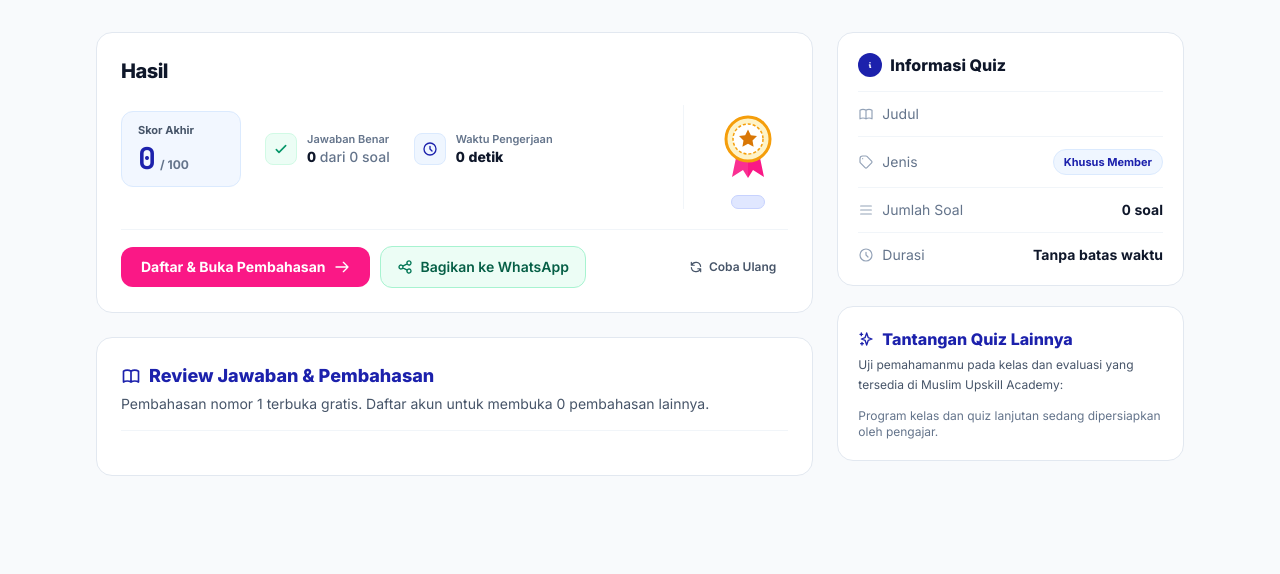
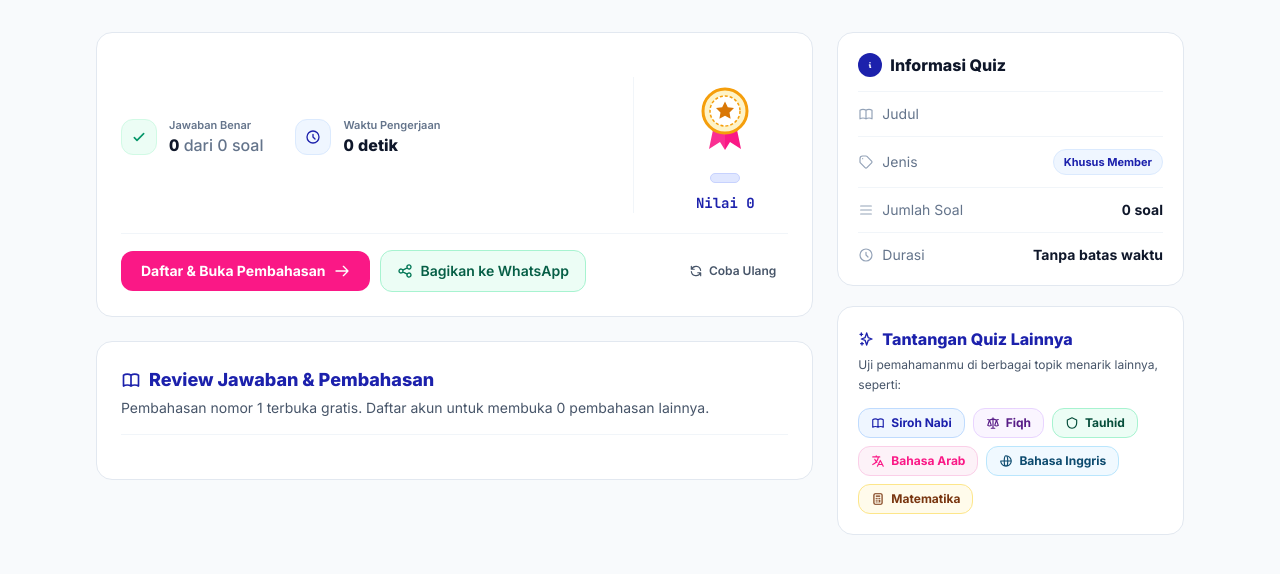
Before and after one commit to NurAkbarr/Upskill-By-Matla, a CodeIgniter 4 app: the page made by app/Views/trial_quiz/result.php in a window 1280 px wide. Shown: the part 65-639 px from the top of the page. Run offline with PHP 8.4 and a stand-in for CodeIgniter, Linux system fonts and the light colour scheme; the template is opened without the code that fills it, so the values that code supplies are empty; some libraries are stand-ins or nearby versions.

Commit message:
refactor(trial-quiz): Terapkan skala predikat HSI, nilai di bawah predikat, garis vertikal soal, deskripsi quiz & topik statis

```diff
--- a/app/Views/trial_quiz/result.php
+++ b/app/Views/trial_quiz/result.php
@@ -171,7 +171,7 @@
                     <!-- Header Judul + Badge -->
                     <div class="flex flex-wrap items-center gap-2.5">
                         <h1 class="text-lg sm:text-xl font-extrabold text-slate-900 tracking-tight">
-                            Hasil <?= esc($quiz['title']) ?>
+                            <?= esc($quiz['title']) ?>
                         </h1>
                         <?php if ($isTrialQuiz && ! $is_logged_in): ?>
                             <span class="inline-flex items-center px-2.5 py-0.5 rounded-full text-[11px] font-bold bg-pink-50 text-upskill-pink border border-pink-100">
@@ -180,45 +180,36 @@
                         <?php endif; ?>
                     </div>
 
-                    <!-- Isi Utama: Metrik Kiri + Medali Predikat Kanan -->
+                    <!-- Isi Utama: Metrik Kiri + Medali Predikat & Nilai Kanan -->
                     <div class="flex flex-col sm:flex-row sm:items-center justify-between gap-6">
                         <div class="space-y-4 flex-1 min-w-0">
-                            <!-- 3 Metrik Kompak -->
-                            <div class="flex flex-wrap items-center gap-4 sm:gap-6">
-                                <!-- Blok Skor Akhir -->
-                                <div class="bg-blue-50/80 border border-blue-100 rounded-xl px-4 py-2.5 min-w-[120px]">
-                                    <span class="text-[11px] font-bold text-slate-600 block">Skor Akhir</span>
-                                    <div class="flex items-baseline gap-1 mt-0.5">
-                                        <span class="text-3xl font-extrabold text-upskill-darkblue font-mono tabular-nums"><?= $scoreInt ?></span>
-                                        <span class="text-xs font-bold text-slate-500">/ 100</span>
-                                    </div>
-                                </div>
-
+                            <!-- 2 Metrik Kompak (Nilai dipindahkan ke bawah predikat di kanan) -->
+                            <div class="flex flex-wrap items-center gap-5 sm:gap-8">
                                 <!-- Jawaban Benar -->
-                                <div class="flex items-center gap-2.5">
-                                    <span class="w-8 h-8 rounded-lg bg-emerald-50 border border-emerald-100 text-emerald-600 flex items-center justify-center shrink-0">
+                                <div class="flex items-center gap-3">
+                                    <span class="w-9 h-9 rounded-xl bg-emerald-50 border border-emerald-100 text-emerald-600 flex items-center justify-center shrink-0">
                                         <svg class="w-4 h-4" fill="none" stroke="currentColor" viewBox="0 0 24 24">
                                             <path stroke-linecap="round" stroke-linejoin="round" stroke-width="2.4" d="M5 13l4 4L19 7"/>
                                         </svg>
                                     </span>
                                     <div>
                                         <span class="text-[11px] font-semibold text-slate-500 block">Jawaban Benar</span>
-                                        <p class="text-sm font-extrabold text-slate-900 tabular-nums">
+                                        <p class="text-sm sm:text-base font-extrabold text-slate-900 tabular-nums">
                                             <?= $correctCount ?> <span class="font-medium text-slate-500">dari <?= $totalQuestions ?> soal</span>
                                         </p>
                                     </div>
                                 </div>
 
                                 <!-- Waktu Pengerjaan -->
-                                <div class="flex items-center gap-2.5">
-                                    <span class="w-8 h-8 rounded-lg bg-blue-50 border border-blue-100 text-upskill-darkblue flex items-center justify-center shrink-0">
+                                <div class="flex items-center gap-3">
+                                    <span class="w-9 h-9 rounded-xl bg-blue-50 border border-blue-100 text-upskill-darkblue flex items-center justify-center shrink-0">
                                         <svg class="w-4 h-4" fill="none" stroke="currentColor" viewBox="0 0 24 24">
                                             <path stroke-linecap="round" stroke-linejoin="round" stroke-width="2" d="M12 8v4l3 3m6-3a9 9 0 11-18 0 9 9 0 0118 0z"/>
                                         </svg>
                                     </span>
                                     <div>
                                         <span class="text-[11px] font-semibold text-slate-500 block">Waktu Pengerjaan</span>
-                                        <p class="text-sm font-extrabold text-slate-900 tabular-nums"><?= esc($durationLabel) ?></p>
+                                        <p class="text-sm sm:text-base font-extrabold text-slate-900 tabular-nums"><?= esc($durationLabel) ?></p>
                                     </div>
                                 </div>
                             </div>
@@ -228,8 +219,8 @@
                             </p>
                         </div>
 
-                        <!-- Medali & Label Predikat (Mumtaz / Jayyid Jiddan / Jayyid / Maqbul) -->
-                        <div class="flex sm:flex-col items-center justify-center gap-3 sm:gap-2.5 pt-4 sm:pt-0 border-t sm:border-t-0 sm:border-l border-slate-100 sm:pl-6 shrink-0">
+                        <!-- Medali, Label Predikat & Nilai di Bawahnya -->
+                        <div class="flex sm:flex-col items-center justify-center gap-3 sm:gap-2 pt-4 sm:pt-0 border-t sm:border-t-0 sm:border-l border-slate-100 sm:pl-7 shrink-0 min-w-[155px]">
                             <svg class="w-16 h-16 sm:w-20 sm:h-20 shrink-0" viewBox="0 0 80 80" fill="none" aria-hidden="true">
                                 <!-- Pita Medali -->
                                 <path d="M29 48L24 72L35 65L40 73V49H29Z" fill="<?= $medalColors['ribbon'] ?>" opacity="0.9"/>
@@ -241,9 +232,14 @@
                                 <path d="M40 24.5L42.8 30.2L49 31.1L44.5 35.5L45.6 41.7L40 38.7L34.4 41.7L35.5 35.5L31 31.1L37.2 30.2L40 24.5Z" fill="<?= $medalColors['star'] ?>"/>
                             </svg>
 
-                            <span class="inline-flex items-center justify-center px-4 py-1.5 rounded-xl text-sm font-extrabold border <?= $predicatePill ?> whitespace-nowrap">
+                            <div class="text-left sm:text-center space-y-1">
+                                <span class="inline-flex items-center justify-center px-3.5 py-1 rounded-xl text-sm font-extrabold border <?= $predicatePill ?> whitespace-nowrap">
                                     <?= esc($predicate['label']) ?>
                                 </span>
+                                <p class="text-sm font-extrabold text-upskill-darkblue font-mono tabular-nums">
+                                    Nilai <?= $scoreInt ?>
+                                </p>
+                            </div>
                         </div>
                     </div>
 
@@ -358,9 +354,7 @@
                                 </div>
 
                                 <!-- Teks Pertanyaan -->
-                                <p class="text-sm sm:text-[15px] font-bold text-slate-900 leading-relaxed whitespace-pre-line">
-                                    <?= ($idx + 1) ?>. <?= esc($q['question_text']) ?>
-                                </p>
+                                <p class="text-sm sm:text-[15px] font-bold text-slate-900 leading-relaxed whitespace-pre-line"><?= ($idx + 1) ?>. <?= esc(trim((string) $q['question_text'])) ?></p>
 
                                 <!-- Jawaban Anda & Jawaban Benar -->
                                 <div class="space-y-1.5 text-xs sm:text-sm">
@@ -397,9 +391,7 @@
                                                 </svg>
                                                 <span>Pembahasan &amp; Dalil</span>
                                             </div>
-                                            <p class="p-4 rounded-xl bg-slate-50 border border-slate-200/80 text-xs sm:text-sm text-slate-700 leading-relaxed whitespace-pre-line">
-                                                <?= esc($q['explanation']) ?>
-                                            </p>
+                                            <p class="p-4 rounded-xl bg-slate-50 border border-slate-200/80 text-xs sm:text-sm text-slate-700 leading-relaxed whitespace-pre-line"><?= esc(trim((string) $q['explanation'])) ?></p>
                                         </div>
                                     <?php endif; ?>
                                 <?php else: ?>
@@ -493,10 +485,28 @@
                             </dt>
                             <dd class="font-bold text-slate-900 tabular-nums"><?= esc($durationInfo) ?></dd>
                         </div>
+
+                        <?php if (! empty($quiz['description'])): ?>
+                            <div class="pt-3 mt-3 space-y-1">
+                                <dt class="text-slate-500 font-semibold text-xs">Deskripsi</dt>
+                                <dd class="text-xs text-slate-700 leading-relaxed whitespace-pre-line"><?= esc(trim((string) $quiz['description'])) ?></dd>
+                            </div>
+                        <?php endif; ?>
                     </dl>
                 </div>
 
-                <!-- Kartu 2: Tantangan Quiz Lainnya (Dinamis dari Kelas Published di Dashboard Admin) -->
+                <!-- Kartu 2: Tantangan Quiz Lainnya (Daftar Topik Statis) -->
+                <?php
+                    $staticTopics = [
+                        ['label' => 'Siroh Nabi',     'cls' => 'bg-blue-50 text-upskill-darkblue border-blue-200 hover:bg-blue-100',     'icon' => 'M12 6.253v13m0-13C10.832 5.477 9.246 5 7.5 5S4.168 5.477 3 6.253v13C4.168 18.477 5.754 18 7.5 18s3.332.477 4.5 1.253m0-13C13.168 5.477 14.754 5 16.5 5c1.747 0 3.332.477 4.5 1.253v13C19.832 18.477 18.247 18 16.5 18c-1.746 0-3.332.477-4.5 1.253'],
+                        ['label' => 'Fiqh',           'cls' => 'bg-purple-50 text-purple-900 border-purple-200 hover:bg-purple-100',     'icon' => 'M3 6l3 1m0 0l-3 9a5.002 5.002 0 006.001 0M6 7l3 9M6 7l6-2m6 2l3-1m-3 1l-3 9a5.002 5.002 0 006.001 0M18 7l3 9m-3-9l-6-2m0-2v2m0 16V5m0 16H9m3 0h3'],
+                        ['label' => 'Tauhid',         'cls' => 'bg-emerald-50 text-emerald-900 border-emerald-200 hover:bg-emerald-100', 'icon' => 'M12 3l8 4v5c0 5-3.5 8.5-8 9-4.5-.5-8-4-8-9V7l8-4z'],
+                        ['label' => 'Bahasa Arab',    'cls' => 'bg-pink-50 text-upskill-pink border-pink-200 hover:bg-pink-100',         'icon' => 'M3 5h12M9 3v2m1.048 9.5A18.022 18.022 0 016.412 9m6.088 9h7M11 21l5-10 5 10M12.751 5C11.783 10.77 8.07 15.61 3 18.129'],
+                        ['label' => 'Bahasa Inggris', 'cls' => 'bg-sky-50 text-sky-900 border-sky-200 hover:bg-sky-100',                 'icon' => 'M21 12a9 9 0 01-9 9m9-9a9 9 0 00-9-9m9 9H3m9 9a9 9 0 01-9-9m9 9c1.657 0 3-4.03 3-9s-1.343-9-3-9m0 18c-1.657 0-3-4.03-3-9s1.343-9 3-9'],
+                        ['label' => 'Matematika',     'cls' => 'bg-amber-50 text-amber-900 border-amber-200 hover:bg-amber-100',         'icon' => 'M9 7h6m0 10v-3m-3 3h.01M9 17h.01M9 14h.01M12 14h.01M15 11h.01M12 11h.01M9 11h.01M7 21h10a2 2 0 002-2V5a2 2 0 00-2-2H7a2 2 0 00-2 2v14a2 2 0 002 2z'],
+                    ];
+                    $topicTargetUrl = $is_logged_in ? base_url('dashboard') : $registerUrl;
+                ?>
                 <div class="bg-white border border-slate-200 rounded-2xl p-5 shadow-xs space-y-3.5">
                     <div>
                         <h2 class="text-sm sm:text-base font-extrabold text-upskill-darkblue flex items-center gap-2">
@@ -506,30 +516,23 @@
                             <span>Tantangan Quiz Lainnya</span>
                         </h2>
                         <p class="text-xs text-slate-600 mt-1 leading-relaxed">
-                            Uji pemahamanmu pada kelas dan evaluasi yang tersedia di Muslim Upskill Academy:
+                            Uji pemahamanmu di berbagai topik menarik lainnya, seperti:
                         </p>
                     </div>
 
-                    <?php if (empty($published_courses)): ?>
-                        <p class="text-xs text-slate-500">
-                            Program kelas dan quiz lanjutan sedang dipersiapkan oleh pengajar.
-                        </p>
-                    <?php else: ?>
                     <div class="flex flex-wrap gap-2">
-                            <?php foreach ($published_courses as $cIdx => $pc): ?>
-                                <?php $chipCls = $courseChipStyles[$cIdx % count($courseChipStyles)]; ?>
+                        <?php foreach ($staticTopics as $topic): ?>
                             <a
-                                    href="<?= base_url('courses/' . $pc['slug']) ?>"
-                                    class="inline-flex items-center gap-1.5 px-3 py-1.5 rounded-xl text-xs font-bold border transition-colors <?= $chipCls ?>"
+                                href="<?= $topicTargetUrl ?>"
+                                class="inline-flex items-center gap-1.5 px-3 py-1.5 rounded-xl text-xs font-bold border transition-colors <?= $topic['cls'] ?>"
                             >
                                 <svg class="w-3.5 h-3.5 shrink-0" fill="none" stroke="currentColor" viewBox="0 0 24 24">
-                                        <path stroke-linecap="round" stroke-linejoin="round" stroke-width="2" d="M12 6.253v13m0-13C10.832 5.477 9.246 5 7.5 5S4.168 5.477 3 6.253v13C4.168 18.477 5.754 18 7.5 18s3.332.477 4.5 1.253m0-13C13.168 5.477 14.754 5 16.5 5c1.747 0 3.332.477 4.5 1.253v13C19.832 18.477 18.247 18 16.5 18c-1.746 0-3.332.477-4.5 1.253"/>
+                                    <path stroke-linecap="round" stroke-linejoin="round" stroke-width="2" d="<?= $topic['icon'] ?>"/>
                                 </svg>
-                                    <span><?= esc($pc['title']) ?></span>
+                                <span><?= esc($topic['label']) ?></span>
                             </a>
                         <?php endforeach; ?>
                     </div>
-                    <?php endif; ?>
                 </div>
 
                 <!-- Kartu 3: Pelajari Materinya Secara Runut (Hanya tampil jika ada kelas published) -->
```
Also changed, not shown: app/Controllers/TrialQuiz.php (+24 -10 lines), app/Views/trial_quiz/play.php (+18 -8 lines). Lines whose indentation alone changed are shown as unchanged.
